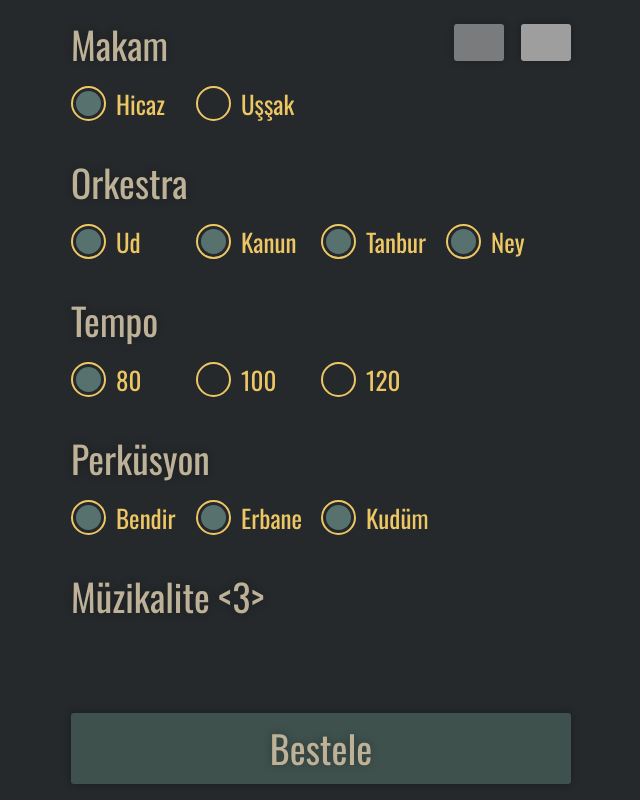
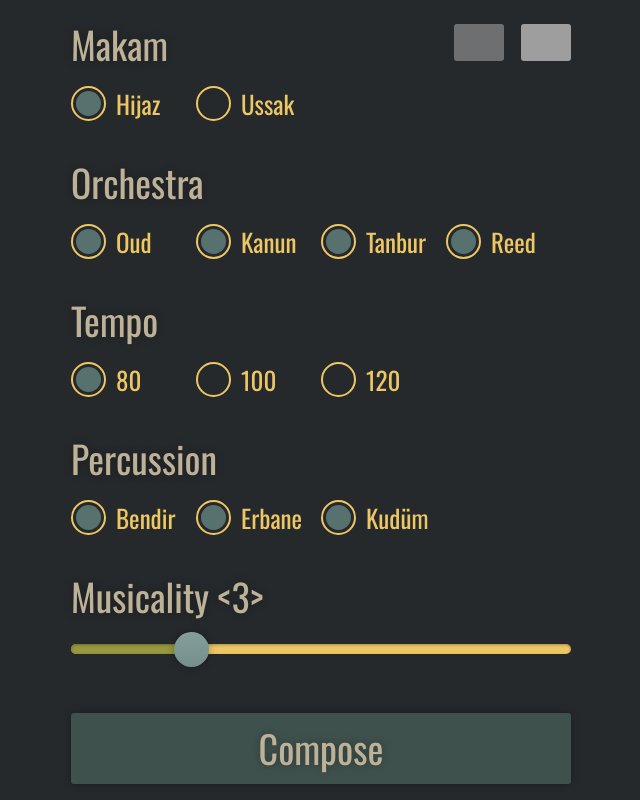
Before and after one commit to ihpar/RandomMakamMusic, a PHP site: page / in a window 1280 px wide. Shown: the whole page, without its empty margins (319-959 px from the left). Run offline with PHP 8.4, Linux system fonts and the light colour scheme; some libraries are stand-ins or nearby versions; grey boxes are pictures that could not be loaded.

Commit message:
adding language support

```diff
--- a/src/WebApp/index.php
+++ b/src/WebApp/index.php
@@ -178,9 +178,8 @@
             margin-left: 8px;
             cursor: pointer;
             border-radius: 3px;
-            box-shadow: 0 0 8px rgba(0, 0, 0, 0.3);
-            opacity: 0.7;
-            transition: opacity 0.3s ease;
+            opacity: 0.6;
+            transition: opacity 0.5s ease;
         }
 
         .flag.active, .flag:hover {
@@ -233,11 +232,11 @@
             <div class="opts">
                 <div class="mo-btn inline">
                     <input type="radio" name="optionsM" id="btnHicaz" class="makam" data-value="Hicaz" checked>
-                    <label for="btnHicaz">Hicaz</label>
+                    <label for="btnHicaz">Hijaz</label>
                 </div>
                 <div class="mo-btn inline">
                     <input type="radio" name="optionsM" id="btnUssak" class="makam" data-value="Ussak">
-                    <label for="btnUssak">Uşşak</label>
+                    <label for="btnUssak">Ussak</label>
                 </div>
                 <div class="mo-btn inline" style="height: 0;"></div>
                 <div class="mo-btn inline" style="height: 0;"></div>
@@ -245,11 +244,11 @@
         </div>
 
         <div class="row">
-            <h3>Orkestra</h3>
+            <h3>Orchestra</h3>
             <div class="opts">
                 <div class="mo-btn inline">
                     <input type="checkbox" id="btnUd" class="instrument" data-value="Ud" checked>
-                    <label for="btnUd">Ud</label>
+                    <label for="btnUd">Oud</label>
                 </div>
                 <div class="mo-btn inline">
                     <input type="checkbox" id="btnKanun" class="instrument" data-value="Kanun" checked>
@@ -261,7 +260,7 @@
                 </div>
                 <div class="mo-btn inline">
                     <input type="checkbox" id="btnNey" class="instrument" data-value="Ney" checked>
-                    <label for="btnNey">Ney</label>
+                    <label for="btnNey">Reed</label>
                 </div>
             </div>
         </div>
@@ -286,7 +285,7 @@
         </div>
 
         <div class="row">
-            <h3>Perküsyon</h3>
+            <h3>Percussion</h3>
             <div class="opts">
                 <div class="mo-btn inline">
                     <input type="checkbox" id="btnBendir" class="percussion" data-value="Bendir" checked>
@@ -305,14 +304,14 @@
         </div>
 
         <div class="row">
-            <h3>Müzikalite <<span id="spnMusicality">3</span>></h3>
+            <h3>Musicality <<span id="spnMusicality">3</span>></h3>
             <div class="opts" style="margin: 20px 0;">
                 <input type="range" min="1" max="10" value="3" id="musicality" style="position: absolute; width: 1px; height: 1px; overflow: hidden; opacity: 0;">
             </div>
         </div>
 
         <div class="last row">
-            <button type="button" id="btnGenerateMusic" class="btn">Bestele</button>
+            <button type="button" id="btnGenerateMusic" class="btn">Compose</button>
         </div>
     </div>
     <div class="song-player" style="display: none;">
@@ -336,7 +335,7 @@
                     </div>
                 </div>
 
-                <h3 id="status-msg">Şarkı besteleniyor...</h3>
+                <h3 id="status-msg">Composing...</h3>
             </div>
             <div id="dv-player-controls">
                 <div class="pp-button paused"></div>
@@ -344,7 +343,7 @@
         </div>
 
         <div class="last row">
-            <button type="button" id="btnBackToComposing" class="btn">Geri</button>
+            <button type="button" id="btnBackToComposing" class="btn">Back</button>
         </div>
     </div>
 </div>
@@ -376,7 +375,8 @@
             erbane: "Erbane",
             kudum: "Kudum",
             musicality: "Musicality",
-            compose: "Compose"
+            compose: "Compose",
+            goBack: "Back",
             songLoading: "Song loading...",
             mp3Error: "An error occurred while creating MP3 file.",
             mp3Exception: "An unexpected error occurred while creating MP3 file.",
@@ -402,7 +402,8 @@
             erbane: "Erbane",
             kudum: "Kudüm",
             musicality: "Müzikalite",
-            compose: "Bestele"
+            compose: "Bestele",
+            goBack: "Geri",
             songLoading: "Şarkı yükleniyor...",
             mp3Error: "MP3 oluşturulurken bir hata oluştu.",
             mp3Exception: "MP3 oluşturulurken beklenmedik bir hata oluştu.",
@@ -479,19 +480,18 @@
             },
             success: function (msg) {
                 if (typeof(msg) !== 'undefined' && msg && typeof(msg["res"]) !== 'undefined' && msg["res"] && msg["res"] === "OK") {
-                    setStatusMessage("Şarkı yükleniyor...");
-                    console.log(msg);
+                    setStatusMessage(tongue[currentLang].songLoading);
                     setTimeout(function () {
                         loadSong(msg.src);
                     }, 100);
                 }
                 else {
-                    alert("MP3 oluşturulurken bir hata oluştu.");
+                    alert(tongue[currentLang].mp3Error);
                 }
             },
             error: function (msg) {
                 console.log(msg);
-                alert("MP3 oluşturulurken beklenmedik bir hata oluştu.");
+                alert(tongue[currentLang].mp3Exception);
             }
         });
     }
@@ -558,7 +558,7 @@
             });
 
             if (instruments.length === 0) {
-                alert("En az bir tane enstrüman seçiniz.");
+                alert(tongue[currentLang].exPickInstrument);
                 return false;
             }
             // get selected percussion
@@ -568,7 +568,7 @@
             });
 
             if (percussion.length === 0) {
-                alert("En az bir tane perküsyon seçiniz.");
+                alert(tongue[currentLang].exPickPercussion);
                 return false;
             }
             // get selected musicality
@@ -595,7 +595,7 @@
                             music = null;
                             musicPlaying = false;
                         }
-                        setStatusMessage("Şarkı besteleniyor...");
+                        setStatusMessage(tongue[currentLang].songComposing);
                         togglePlayer(false);
                         var data = msg["data"];
                         switchToPage(0, 1);
@@ -605,16 +605,16 @@
                         }, 1000);
 
                         setTimeout(function () {
-                            setStatusMessage("MP3 Oluşturuluyor...");
+                            setStatusMessage(tongue[currentLang].mp3Creating);
                         }, 1000);
                     }
                     else {
-                        alert("Şarkı bestelenirken bir hata oluştu.");
+                        alert(tongue[currentLang].exSongComposing);
                     }
                 },
                 error: function (msg) {
                     console.log(msg);
-                    alert("Şarkı bestelenirken beklenmedik bir hata oluştu.");
+                    alert(tongue[currentLang].exSongException);
                 }
             });
 
```
